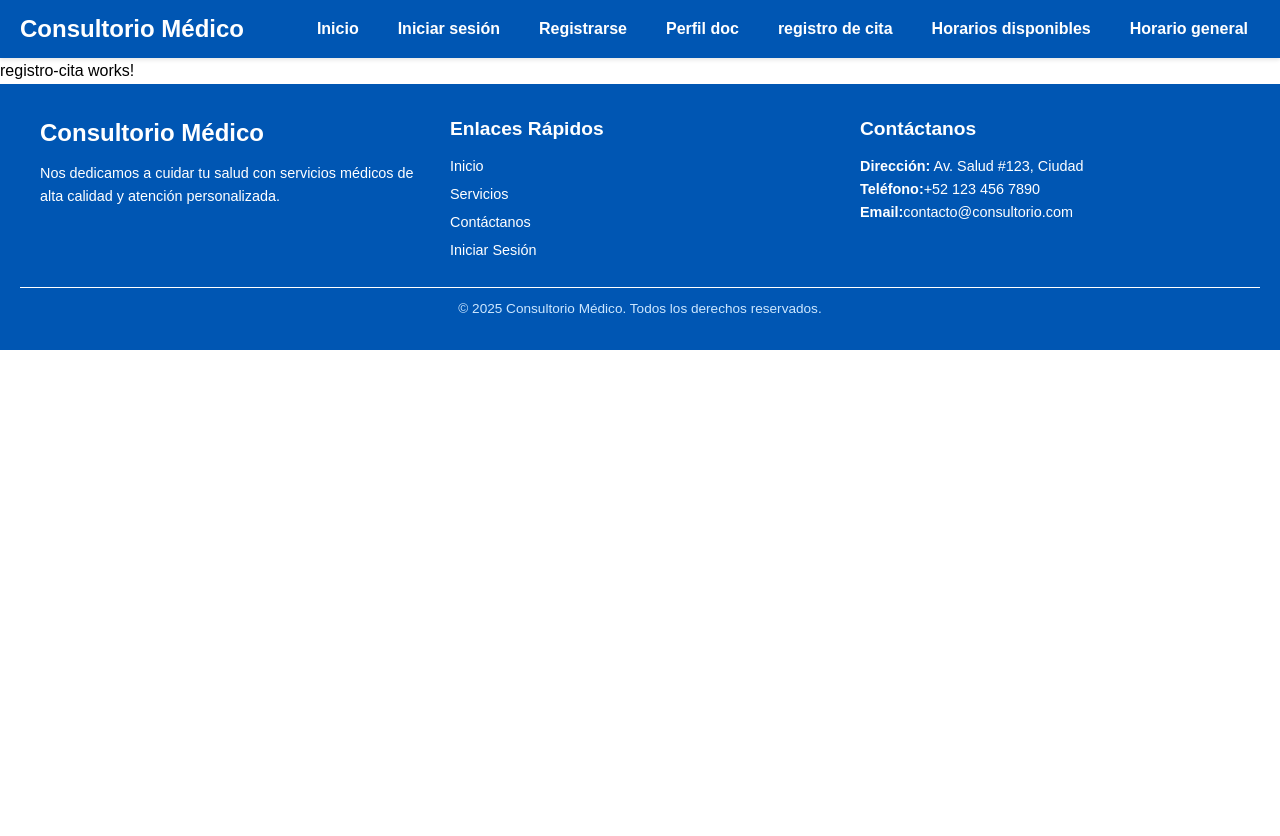
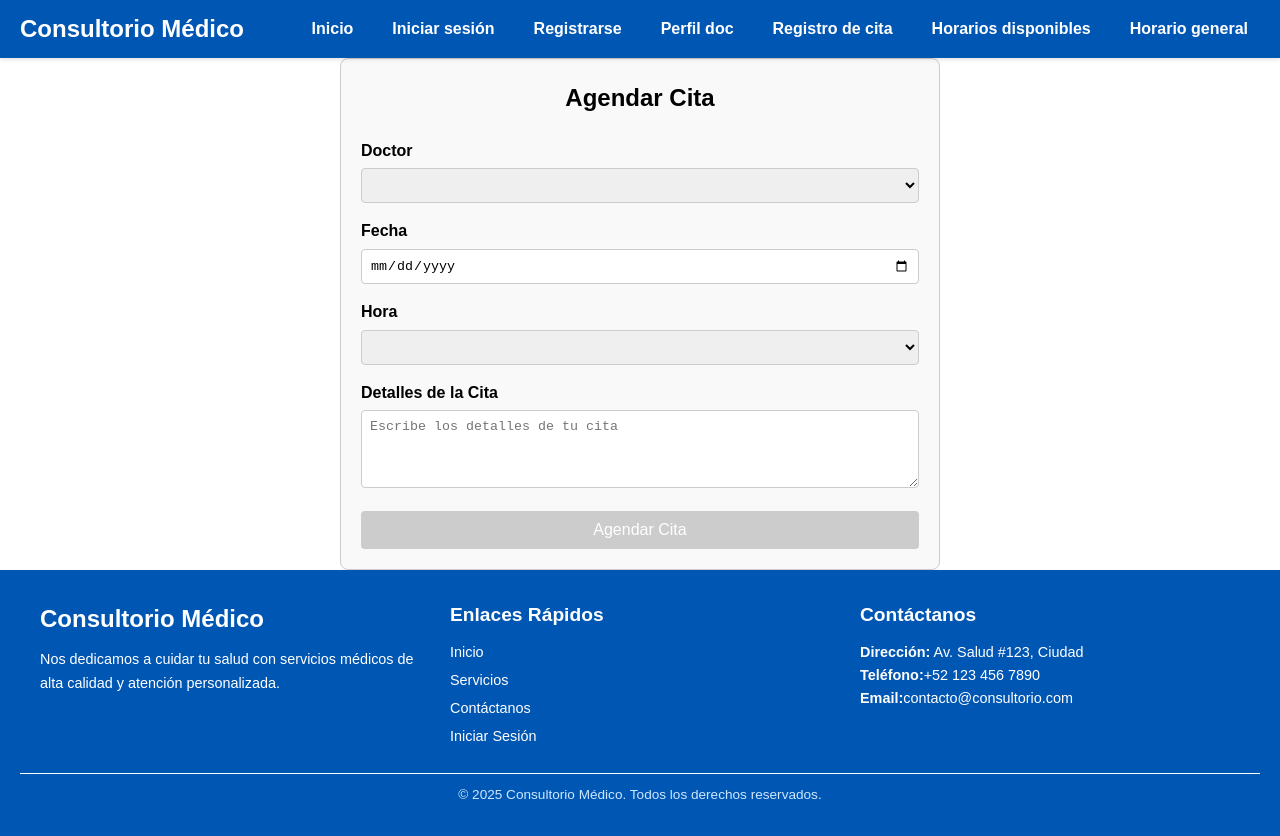
Before and after one commit to JeffersonDaviid/Citas-medicas, an Angular app: page /registro-cita in a window 1280 px wide. Before the commit the page ends 800 px from the top, so only its background shows below. Built offline with nearby package versions, Linux system fonts and the light colour scheme.

Commit message:
Frontend de registro de citas completo

```diff
--- a/angular.json
+++ b/angular.json
@@ -94,5 +94,8 @@
         }
       }
     }
+  },
+  "cli": {
+    "analytics": "4de8d814-f8d8-4f6b-a6a3-ef09fbf7fa7e"
   }
 }
--- a/src/app/components/navbar/navbar.component.html
+++ b/src/app/components/navbar/navbar.component.html
@@ -21,7 +21,7 @@
       <a routerLink="/perfil" routerLinkActive="active">Perfil doc</a>
     </li>
     <li>
-      <a routerLink="/registro-cita" routerLinkActive="active">registro de cita</a>
+      <a routerLink="/registro-cita" routerLinkActive="active">Registro de cita</a>
     </li>
     <li>
       <a routerLink="/horario-disponible" routerLinkActive="active">Horarios disponibles</a>
--- a/src/app/components/registro-cita/registro-cita.component.css
+++ b/src/app/components/registro-cita/registro-cita.component.css
@@ -0,0 +1,49 @@
+.registro-cita-container {
+    max-width: 600px;
+    margin: 0 auto;
+    padding: 20px;
+    border: 1px solid #ccc;
+    border-radius: 8px;
+    background-color: #f9f9f9;
+  }
+
+  h2 {
+    text-align: center;
+    margin-bottom: 20px;
+  }
+
+  .form-group {
+    margin-bottom: 15px;
+  }
+
+  .form-group label {
+    display: block;
+    margin-bottom: 5px;
+    font-weight: bold;
+  }
+
+  .form-group select,
+  .form-group input,
+  .form-group textarea {
+    width: 100%;
+    padding: 8px;
+    border: 1px solid #ccc;
+    border-radius: 4px;
+    box-sizing: border-box;
+  }
+
+  button[type="submit"] {
+    width: 100%;
+    padding: 10px;
+    background-color: #007bff;
+    color: white;
+    border: none;
+    border-radius: 4px;
+    cursor: pointer;
+    font-size: 16px;
+  }
+
+  button[type="submit"]:disabled {
+    background-color: #cccccc;
+    cursor: not-allowed;
+  }
--- a/src/app/components/registro-cita/registro-cita.component.html
+++ b/src/app/components/registro-cita/registro-cita.component.html
@@ -1 +1,38 @@
-<p>registro-cita works!</p>
+<div class="registro-cita-container">
+    <h2>Agendar Cita</h2>
+
+    <form (ngSubmit)="onSubmit()" [formGroup]="registroCitaForm">
+      <div class="form-group">
+        <label for="doctor">Doctor</label>
+        <select id="doctor" formControlName="doctor" required>
+          <option *ngFor="let doctor of doctoresDisponibles" [value]="doctor.id">
+            {{ doctor.nombre }}
+          </option>
+        </select>
+      </div>
+
+      <div class="form-group">
+        <label for="fecha">Fecha</label>
+        <input type="date" id="fecha" formControlName="fecha" [min]="minDate" required />
+        <div *ngIf="registroCitaForm.get('fecha')?.hasError('invalidDate') && registroCitaForm.get('fecha')?.touched">
+          <small class="error">La fecha debe ser posterior a la actual.</small>
+        </div>
+      </div>
+
+      <div class="form-group">
+        <label for="hora">Hora</label>
+        <select id="hora" formControlName="hora" required>
+          <option *ngFor="let hora of horasDisponibles" [value]="hora">
+            {{ hora }}
+          </option>
+        </select>
+      </div>
+
+      <div class="form-group">
+        <label for="detalles">Detalles de la Cita</label>
+        <textarea id="detalles" formControlName="detalles" rows="4" placeholder="Escribe los detalles de tu cita" required></textarea>
+      </div>
+
+      <button type="submit" [disabled]="!registroCitaForm.valid">Agendar Cita</button>
+    </form>
+  </div>
--- a/src/app/components/registro-cita/registro-cita.component.ts
+++ b/src/app/components/registro-cita/registro-cita.component.ts
@@ -1,10 +1,51 @@
-import { Component } from '@angular/core';
+import { Component, OnInit } from '@angular/core';
+import { FormBuilder, FormGroup, Validators } from '@angular/forms';
 
 @Component({
   selector: 'app-registro-cita',
   templateUrl: './registro-cita.component.html',
   styleUrls: ['./registro-cita.component.css']
 })
-export class RegistroCitaComponent {
+export class RegistroCitaComponent implements OnInit {
+  registroCitaForm!: FormGroup;
+  doctoresDisponibles = [
+    { id: 1, nombre: 'Dr. Juan Pérez' },
+    { id: 2, nombre: 'Dra. María López' }
+  ];
+  horasDisponibles = ['09:00', '10:00', '11:00', '12:00', '13:00'];
+  minDate: String;
 
+  constructor(private fb: FormBuilder) {
+    const today = new Date();
+    this.minDate = today.toISOString().split('T')[0];
+  }
+
+  ngOnInit(): void {
+    this.registroCitaForm = this.fb.group({
+      doctor: ['', Validators.required],
+      fecha: ['', Validators.required],
+      hora: ['', Validators.required],
+      detalles: ['', Validators.required]
+    });
+  }
+
+  dateValidator(control:any): { [key: string]: boolean } | null {
+    const selectedDate = new Date(control.value);
+    const today = new Date();
+    today.setHours(0, 0, 0, 0);
+    if (selectedDate < today) {
+      return { 'invalidDate': true };
+    }
+    return null;
+
+  }
+
+  onSubmit(): void {
+    if (this.registroCitaForm.valid) {
+      console.log('Formulario válido', this.registroCitaForm.value);
+      // Aquí puedes agregar la lógica para enviar los datos del formulario al servidor
+    } else {
+      console.log('Formulario inválido');
+    }
+  }
 }
```
